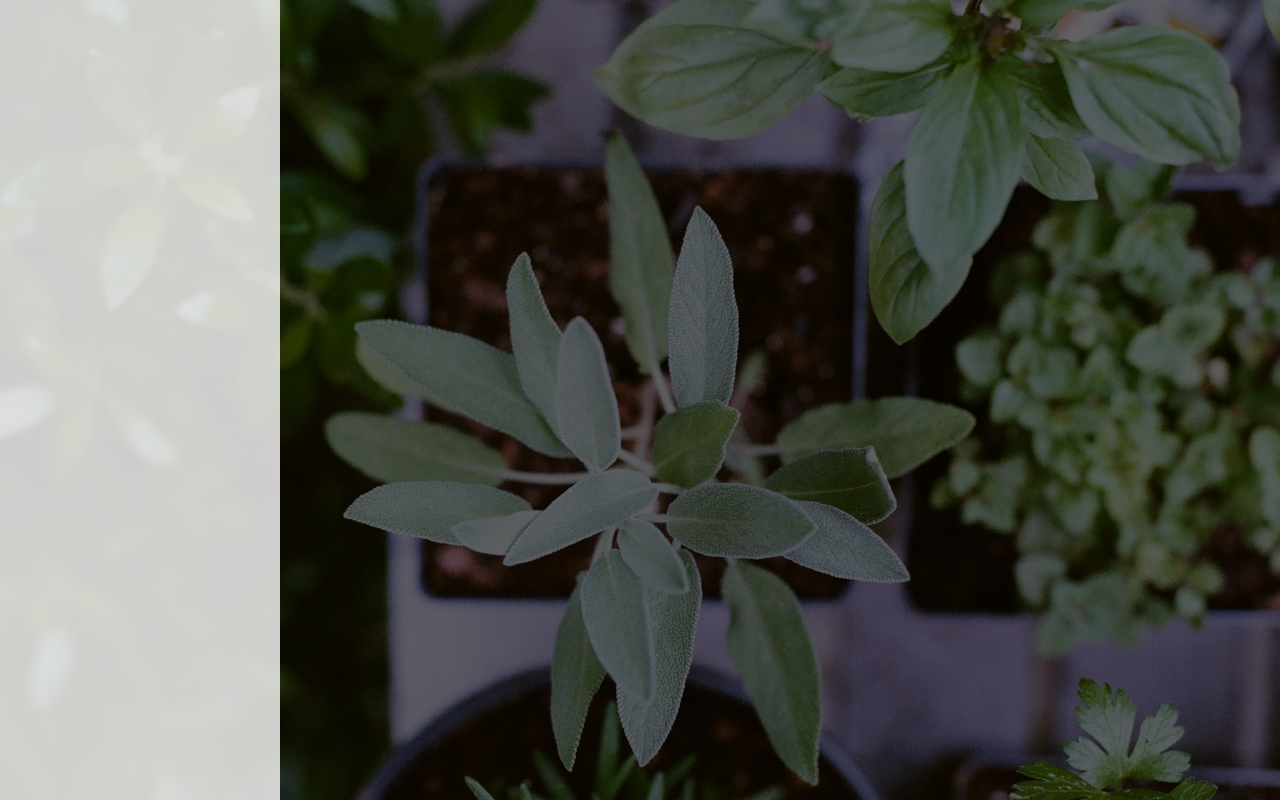
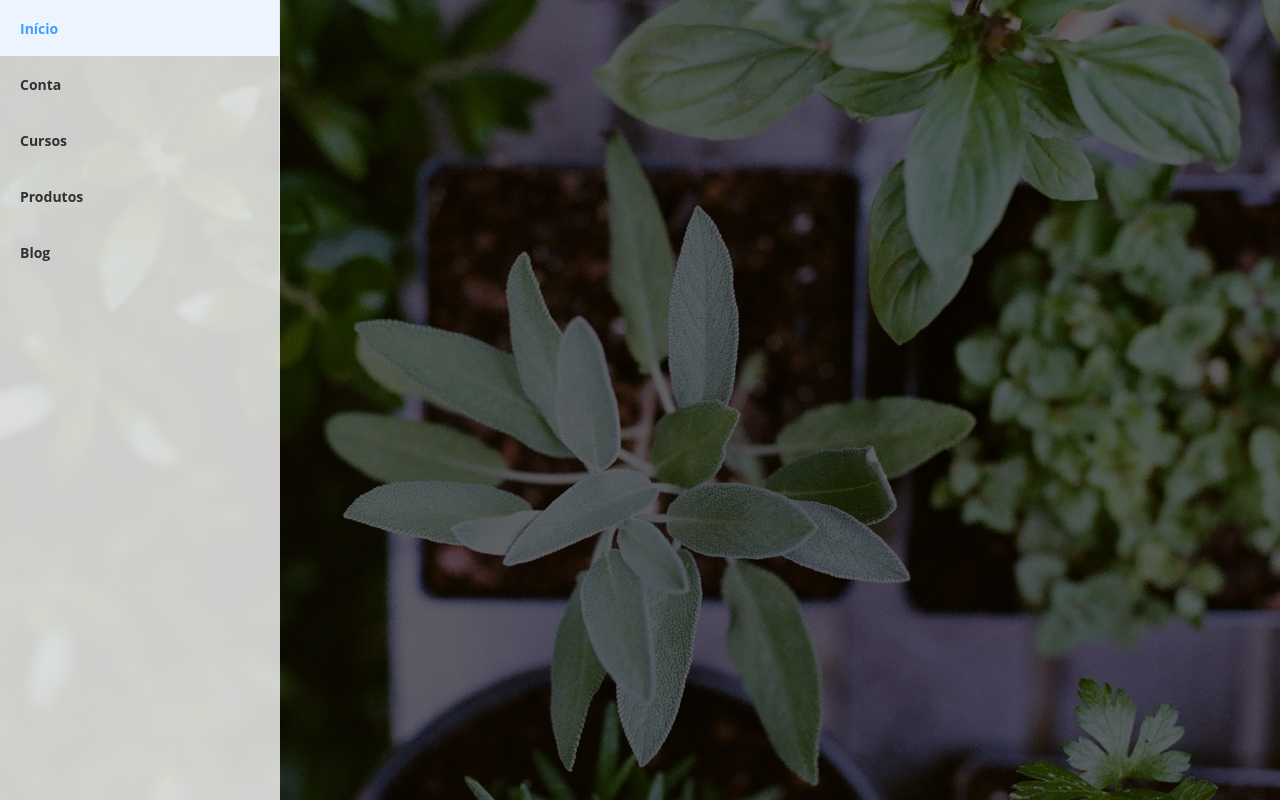
Before and after one commit to drom98/AradoVirtual-DI, a Vue app: page /#/ in a window 1280 px wide. Built offline with nearby package versions, Linux system fonts and the light colour scheme; a small style sheet from the web is missing.

Commit message:
Basic sidebar menu structure

```diff
--- a/src/App.vue
+++ b/src/App.vue
@@ -1,8 +1,37 @@
 <template>
   <div id="app">
-    <router-view/>
+    <el-container>
+      <el-aside width="280px">
+        <el-menu default-active="1" class="sidaBar">
+          <el-menu-item v-for="item in menuItems" :key="item.title" :index="item.index">
+            <span>{{item.title}}</span>
+          </el-menu-item>
+        </el-menu>
+      </el-aside>
+      <el-main>
+        <router-view/>
+      </el-main>
+      <div class="color-overlay"></div>
+    </el-container>
   </div>
 </template>
 
+<script>
+export default {
+  data() {
+    return {
+      menuItems: [
+        {index: '1', title: 'Início', link: '/'},
+        {index: '2', title: 'Conta', link: '/Conta'},
+        {index: '3', title: 'Cursos', link: '/Cursos'},
+        {index: '4', title: 'Produtos', link: '/Produtos'},
+        {index: '5', title: 'Blog', link: '/Blog'},
+      ]
+    }
+  }
+}
+</script>
+
+
 <style lang="scss" src="@/scss/main.scss">
 </style>
--- /dev/null
+++ b/src/components/teste.vue
@@ -0,0 +1,3 @@
+<template>
+
+</template>
--- a/src/router.js
+++ b/src/router.js
@@ -1,6 +1,7 @@
 import Vue from 'vue';
 import Router from 'vue-router';
-import Inicio from './views/Inicio.vue';
+import Inicio from '@/views/Inicio.vue';
+import Conta from '@/views/Conta.vue';
 
 Vue.use(Router);
 
@@ -11,5 +12,11 @@ export default new Router({
       name: 'inicio',
       component: Inicio,
     },
+    {
+      path: '/conta',
+      name: 'conta',
+      component: Conta,
+    },
   ],
+  mode: 'history',
 });
--- a/src/scss/main.scss
+++ b/src/scss/main.scss
@@ -1,8 +1,13 @@
 @import url('~/npm-font-open-sans/open-sans');
+@import url('https://use.fontawesome.com/releases/v5.6.3/css/all.css');
 
 * {
   padding: 0;
   margin: 0;
+}
+
+body {
+  font-family: 'Open Sans', sans-serif;
 }
 
 .color-overlay {
@@ -17,14 +22,24 @@
   height: 100vh;
   background-image: url(../assets/bg.jpeg);
   background-size: cover;
+
+  .el-aside {
+    z-index: 9;
+    height: 100%;
+    background-color: rgba($color: white, $alpha: 0.8);
+  }
+
+  .el-main {
+    z-index: 3;
+  }
 }
 
-.el-main {
-  z-index: 3;
+/* SideBar */
+
+.sidaBar {
+  background-color: transparent !important;
+
+  span {
+    font-weight: bolder;
+  }
 }
-
-.el-aside {
-  z-index: 9;
-  height: 100%;
-  background-color: rgba($color: white, $alpha: 0.8);
-}
--- /dev/null
+++ b/src/views/Conta.vue
@@ -0,0 +1,3 @@
+<template>
+  <h1>Conta</h1>
+</template>
--- a/src/views/Inicio.vue
+++ b/src/views/Inicio.vue
@@ -1,14 +1,6 @@
 <template>
   <div class="home">
-    <el-container>
-      <el-aside width="280px">
 
-      </el-aside>
-      <el-main>
-
-      </el-main>
-      <div class="color-overlay"></div>
-    </el-container>
   </div>
 </template>
 
```
Also changed, not shown: src/components/sideBar.vue (deleted, +0 -12 lines), 1 other file (tests, documents, lock files or other folders).
